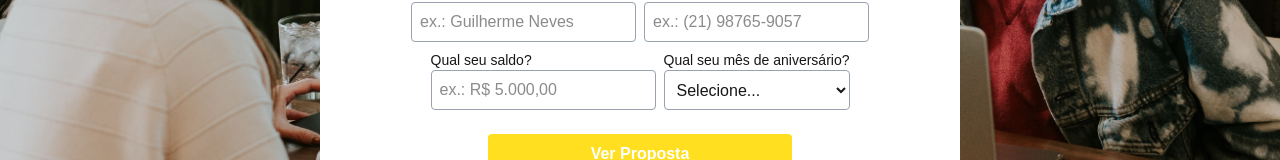
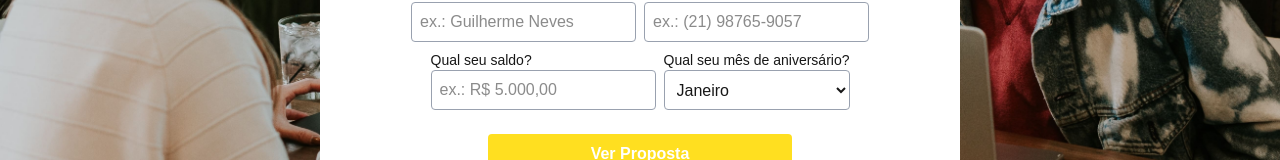
Before and after one commit to mooniqued/business-case-pb, a Next.js app: page / in a window 1280 px wide. Shown: the part 416-576 px from the top of the page. Built offline with nearby package versions, Linux system fonts and the light colour scheme.

Commit message:
adicionando propriedades nos componentes de input

```diff
--- a/package.json
+++ b/package.json
@@ -11,13 +11,16 @@
   "dependencies": {
     "next": "15.3.1",
     "react": "^19.0.0",
-    "react-dom": "^19.0.0"
+    "react-dom": "^19.0.0",
+    "react-input-mask": "^2.0.4",
+    "react-input-mask-next": "^3.0.0-alpha.12"
   },
   "devDependencies": {
     "@tailwindcss/postcss": "^4",
     "@types/node": "^20",
     "@types/react": "^19",
     "@types/react-dom": "^19",
+    "@types/react-input-mask": "^3.0.6",
     "autoprefixer": "^10.4.21",
     "postcss": "^8.5.3",
     "tailwindcss": "^4.1.5",
--- a/src/components/InputField.tsx
+++ b/src/components/InputField.tsx
@@ -1,29 +1,10 @@
-interface InputFieldProps {
-    label?: string;
-    type?: string;
-    name?: string;
-    value?: string;
-    placeholder?: string;
-    onChange?: (event: React.ChangeEvent<HTMLInputElement>) => void;
-}
 
-
-export default function InputField( {
-    label = '',
-    type = "text",
-    name = '',
-    value = '',
-    placeholder = '',
-    onChange}: InputFieldProps) {
+export default function InputField({label = '', ...rest}) {
     return (
         <div className="flex flex-col">
             <label className="text-sm font-medium"> {label} </label>
             <input
-                type={type}
-                name={name}
-                value={value}
-                placeholder={placeholder}
-                onChange={onChange}
+                {...rest}
                 className="border rounded-sm border-gray-400 h-[40px] p-2 w-auto"
             />
         </div>
--- a/src/components/SelectField.tsx
+++ b/src/components/SelectField.tsx
@@ -3,13 +3,12 @@ const months = [
     "Julho", "Agosto", "Setembro", "Outubro", "Novembro", "Dezembro"
   ];
 
-  export default function SelectField({ label ='', name='', value='' }) {
+  export default function SelectField({ label ='', ...rest }) {
     return (
       <div className="flex flex-col">
         <label className="text-sm">{label}</label>
         <select
-          name={name}
-          value={value}
+          {...rest}
           className="border rounded-sm border-gray-400 h-[40px] p-2"
         >
           <option value="" disabled>Selecione...</option>
```
Also changed, not shown: 1 other file (tests, documents, lock files or other folders).
